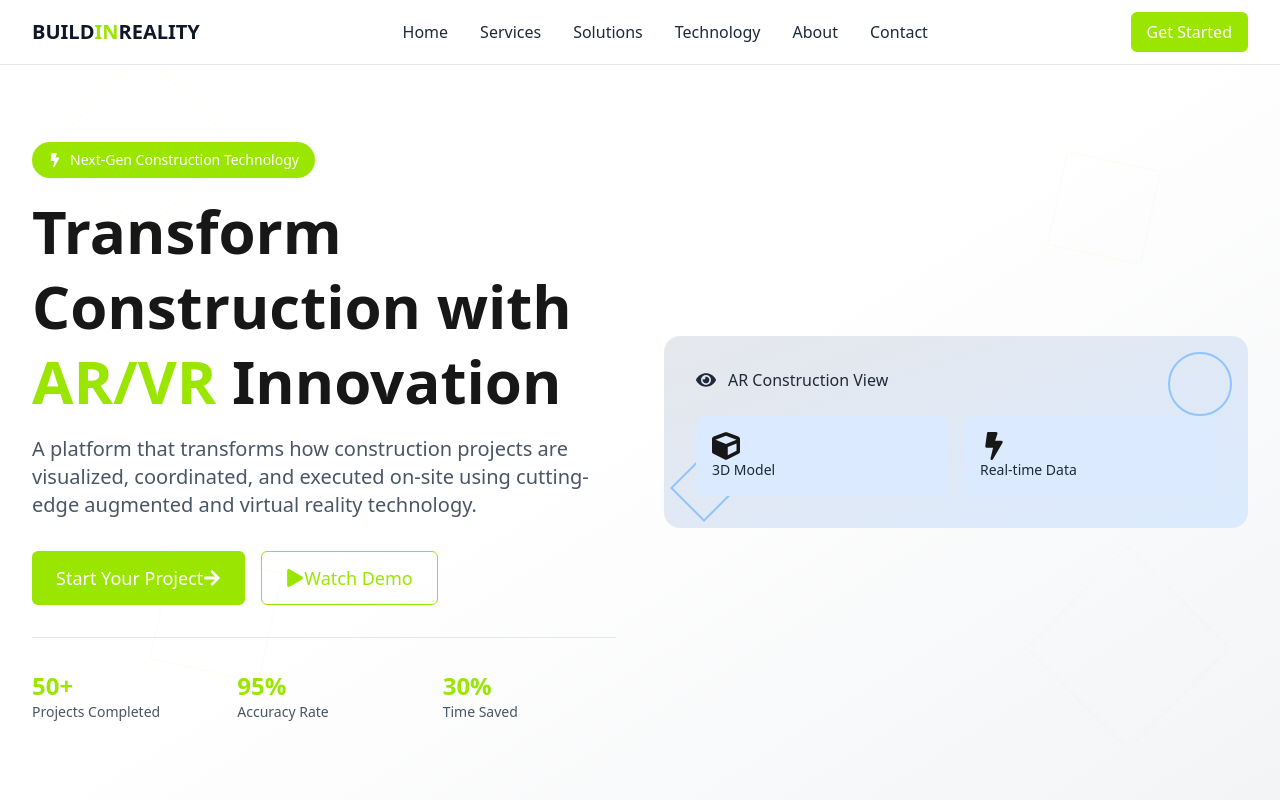
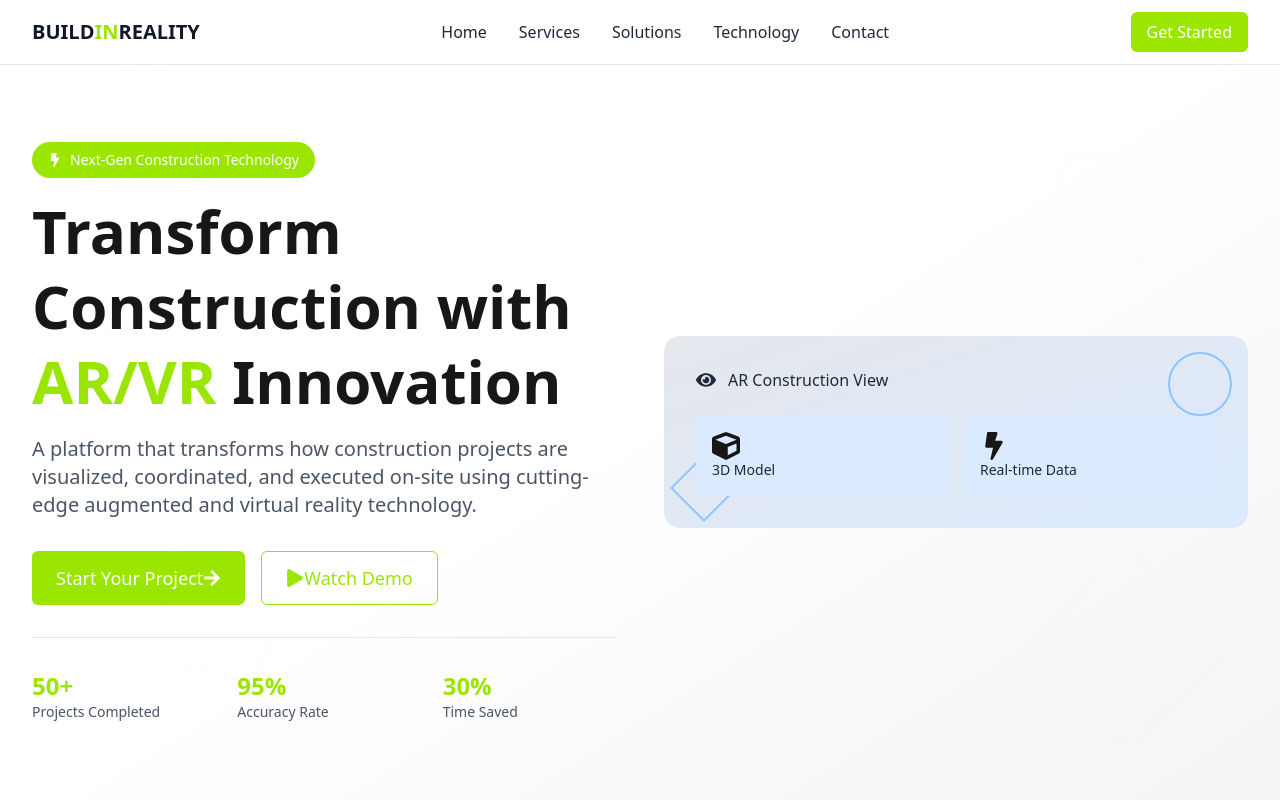
Before and after one commit to JayPinjarkar89/Buildinreality-website, a Next.js app: page / in a window 1280 px wide. Shown: the top 800 px of the page. Built offline with nearby package versions, Linux system fonts and the light colour scheme.

Commit message:
updated favicon and header

```diff
--- a/src/components/cta-section.tsx
+++ b/src/components/cta-section.tsx
@@ -20,7 +20,7 @@ export function CTASection() {
           </div>
 
           {/* Buttons */}
-          <div className="flex flex-col sm:flex-row gap-4 justify-center">
+          {/* <div className="flex flex-col sm:flex-row gap-4 justify-center">
             <button className="flex items-center justify-center gap-2 px-6 py-3 rounded-lg bg-lime-400 text-slate-900 font-semibold hover:bg-lime-400/90 transition">
               Start Your Project
               <FiArrowRight />
@@ -30,7 +30,7 @@ export function CTASection() {
               <FiPhone />
               Schedule Demo
             </button>
-          </div>
+          </div> */}
 
           {/* Contact Info */}
           <div className="pt-8 border-t border-slate-100/20">
--- a/src/components/header.tsx
+++ b/src/components/header.tsx
@@ -37,9 +37,9 @@ export function Header() {
             <Link href="/#technology" className="text-gray-800 hover:text-lime-400 transition-classNames">
               Technology
             </Link>
-            <Link href="/#about" className="text-gray-800 hover:text-lime-400 transition-classNames">
+            {/* <Link href="/#about" className="text-gray-800 hover:text-lime-400 transition-classNames">
               About
-            </Link>
+            </Link> */}
             <Link href="/#contact" className="text-gray-800 hover:text-lime-400 transition-classNames">
               Contact
             </Link>
@@ -84,9 +84,9 @@ export function Header() {
               <Link href="#technology" className="text-gray-800 hover:text-lime-400 transition-classNames">
                 Technology
               </Link>
-              <Link href="#about" className="text-gray-800 hover:text-lime-400 transition-classNames">
+              {/* <Link href="#about" className="text-gray-800 hover:text-lime-400 transition-classNames">
                 About
-              </Link>
+              </Link> */}
               <Link href="#contact" className="text-gray-800 hover:text-lime-400 transition-classNames">
                 Contact
               </Link>
```
Also changed, not shown: 7 other files (tests, documents, lock files or other folders).
